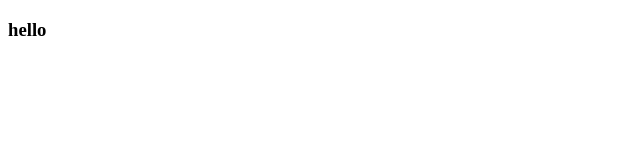
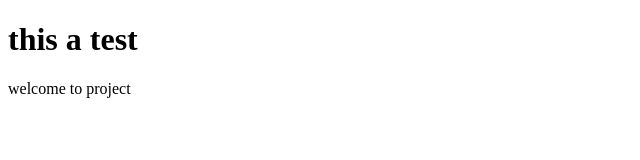
Before and after one commit to mera1420/home, a plain HTML site: page index.html in a window 1280 px wide. Shown: the whole page, without its empty margins (0-640 px from the left). Drawn offline with Linux system fonts and the light colour scheme.

Commit message:
add new line in index

```diff
--- a/index.html
+++ b/index.html
@@ -1,9 +1,10 @@
 <!DOCTYPE html>
 <html>
 <head>
-	<title>test</title>
+	<title>hello</title>
 </head>
 <body>
-<h3>hello</h3>
+<h1>this a test</h1>
+<p>welcome to project</p>
 </body>
 </html>
```
